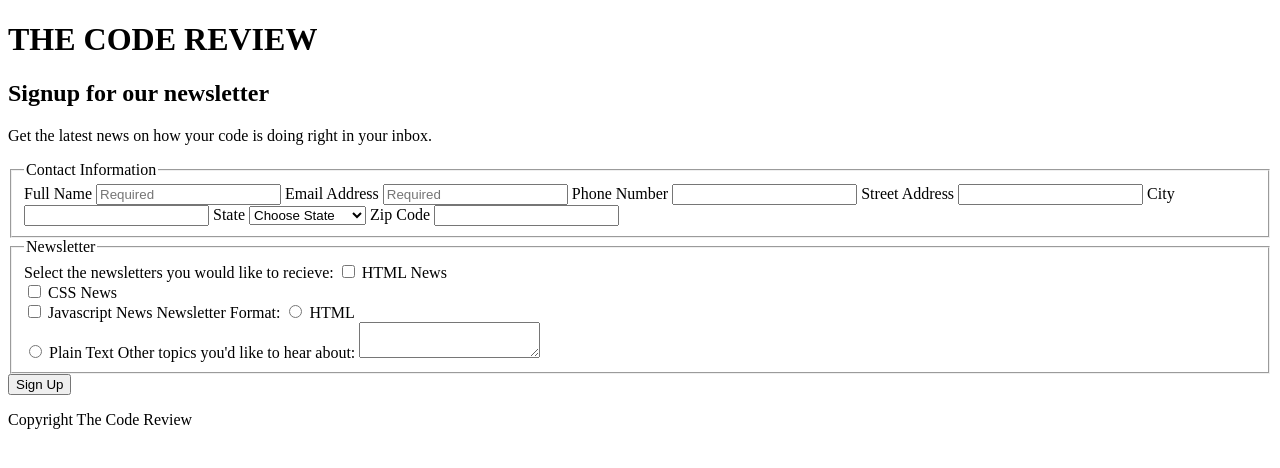
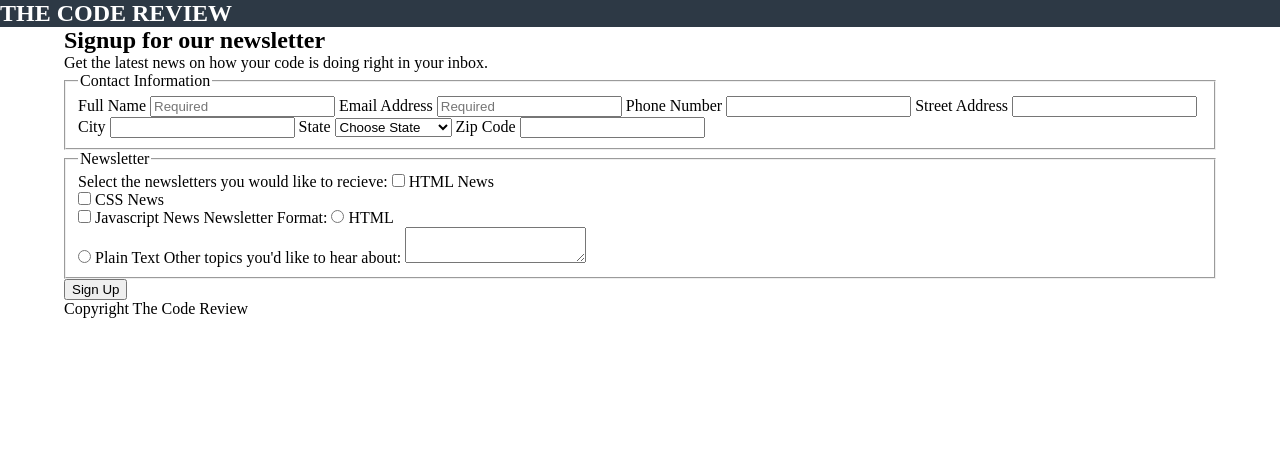
Before and after one commit to kirabanks/project3, a plain HTML site: page index.html in a window 1280 px wide. Drawn offline with Linux system fonts and the light colour scheme.

Commit message:
Added Google Font
- Linked the Google Font "Merriweather"

```diff
--- a/index.html
+++ b/index.html
@@ -5,6 +5,10 @@
         <meta http-equiv="X-UA-Compatible" content="IE=edge">
         <meta name="viewport" content="width=device-width, initial-scale=1.0">
         <title>The Code Review - Signup for our Newsletter</title>
+        <link rel="stylesheet" href="styles.css">
+        <link rel="preconnect" href="https://fonts.googleapis.com">
+        <link rel="preconnect" href="https://fonts.gstatic.com" crossorigin>
+        <link href="https://fonts.googleapis.com/css2?family=Merriweather:ital,wght@0,400;0,900;1,300&display=swap" rel="stylesheet">
     </head>
     <body>
         <header>
--- /dev/null
+++ b/styles.css
@@ -0,0 +1,20 @@
+* {
+    box-sizing: border-box;
+    margin: 0;
+}
+
+header {
+    width: 100%;
+    background-color: #2d3945;
+}
+
+main,
+footer {
+    width: 90%;
+    margin: 0 auto;
+}
+
+h1 {
+    color: white;
+    font-size: 1.5em;
+}
```
